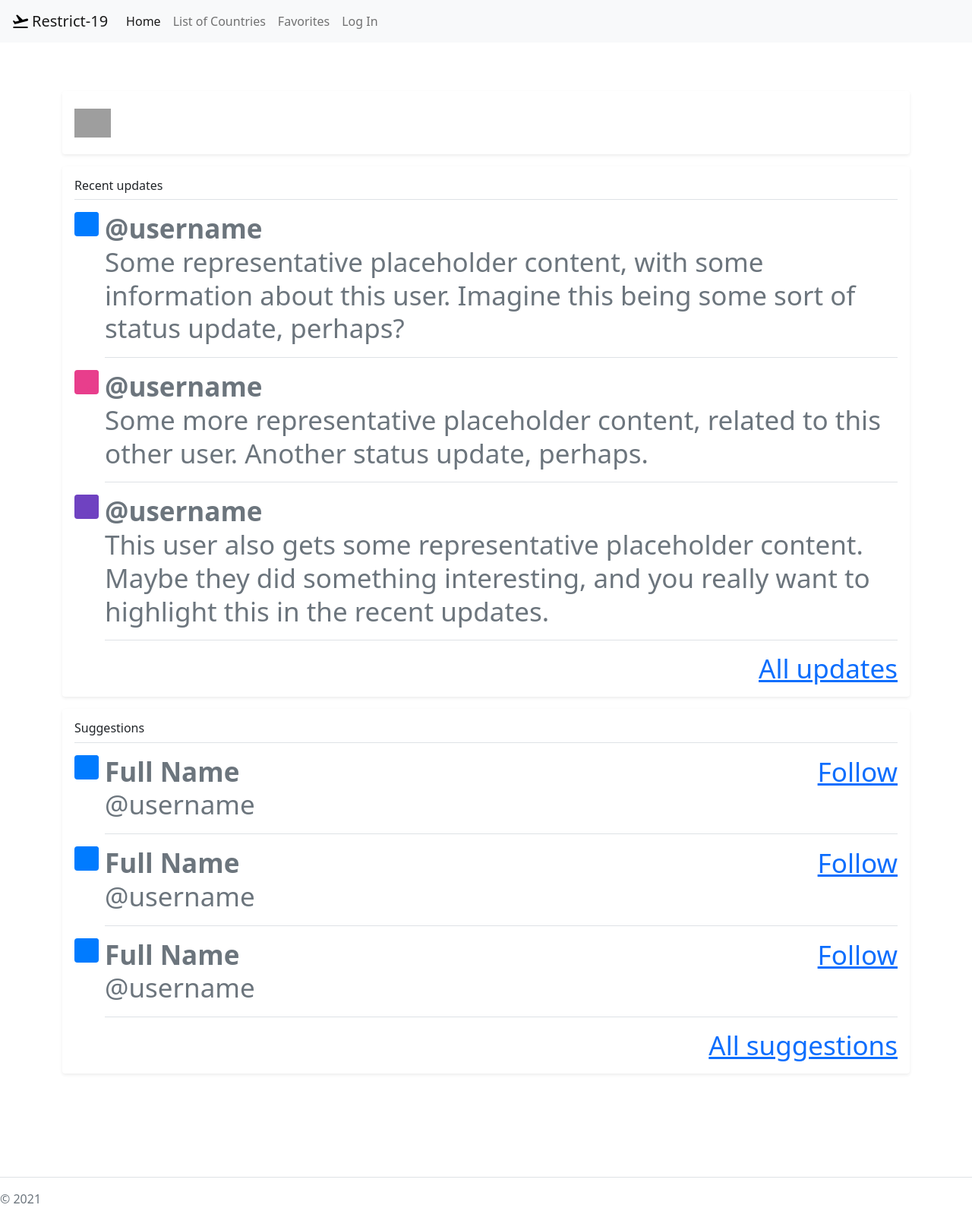
After one commit to Clementwdk/Restrict19, a Flask app: template templates/res.html in a window 1280 px wide. The commit adds this page. Shown: the whole page at 76% size. Run offline with Flask 2, Linux system fonts and the light colour scheme; the template is opened without the code that fills it, so the values that code supplies are empty; grey boxes are pictures that could not be loaded.

Commit message:
main page modification + test post request

```diff
--- a/__init__.py
+++ /dev/null
@@ -1,3 +0,0 @@
-import os
-from .app import app
-from flask import Flask
--- a/app.py
+++ b/app.py
@@ -1,7 +1,5 @@
-from flask import Flask, render_template, request
+from flask import Flask, render_template, request, redirect, url_for
 from flask_sqlalchemy import SQLAlchemy
-from sqlalchemy.orm import sessionmaker
-#from covapp.models import db, Content
 
 app = Flask(__name__)
 app.config['SQLALCHEMY_TRACK_MODIFICATIONS'] = False
@@ -47,17 +45,33 @@ class CRestrict(db.Model):
         return '<Country %r>' % self.country
 
 
-
-
 @app.route('/', methods=['POST', 'GET'])
 def home():
     country = CRestrict.query.all()
-    return render_template('Index.html', country=country)
+    if request.method == "POST":
+        print("OOOOO ")
+        userChoice = request.form.get("ct")
+        if request.form["submit_button"] == 'push':
+            print("uuuu "+userChoice)
+            redirect(url_for(res, country=userChoice))
+    elif request.method == "GET":
+        return render_template('Index.html', country=country)
 
 @app.route('/res', methods=['POST', 'GET'])
 def res():
-    country = CRestrict.query.all()
-    return "coucou"
+    sCountry = request.args.get('country')
+    if sCountry:
+        try:
+            for x in CRestrict.query.all():
+                if x.country == sCountry:
+                    print('Country Find')
+                    sCountry = x
+        except:
+            return 'INVALID DATA'
+
+        print("Ok")
+
+    return render_template('res.html', infoC = sCountry)
 
 
 
--- /dev/null
+++ b/templates/res.html
@@ -0,0 +1,122 @@
+<html lang="en"><head>
+    <meta charset="UTF-8">
+    <title>Restrict-19</title>
+    <link href="https://cdn.jsdelivr.net/npm/bootstrap@5.0.0-beta3/dist/css/bootstrap.min.css" rel="stylesheet" integrity="sha384-eOJMYsd53ii+scO/bJGFsiCZc+5NDVN2yr8+0RDqr0Ql0h+rP48ckxlpbzKgwra6" crossorigin="anonymous">
+</head>
+<body>
+
+    <nav class="navbar navbar-expand-lg navbar-light bg-light">
+      <div class="container-fluid">
+        <img src=".\static\flight_takeoff-24px.svg" alt="" width="30" height="24">
+        <a class="navbar-brand" href="#">Restrict-19</a>
+        <button class="navbar-toggler" type="button" data-bs-toggle="collapse" data-bs-target="#navbarNavAltMarkup" aria-controls="navbarNavAltMarkup" aria-expanded="false" aria-label="Toggle navigation">
+          <span class="navbar-toggler-icon"></span>
+        </button>
+        <div class="collapse navbar-collapse" id="navbarNavAltMarkup">
+          <div class="navbar-nav ">
+            <a class="nav-link active" aria-current="page" href="#">Home</a>
+            <a class="nav-link" href="#">List of Countries</a>
+            <a class="nav-link" href="#">Favorites </a>
+            <a class="nav-link" href="#"> Log In </a>
+          </div>
+        </div>
+
+      </div>
+    </nav>
+
+    <h1>
+    <br>
+<main class="container">
+  <div class="d-flex align-items-center p-3 my-3 text-white bg-purple rounded shadow-sm">
+    <img class="me-3" src="/docs/5.0/assets/brand/bootstrap-logo-white.svg" alt="" width="48" height="38">
+    <div class="lh-1">
+      <h1 class="h6 mb-0 text-white lh-1">Bootstrap</h1>
+      <small>Since 2011</small>
+    </div>
+  </div>
+
+  <div class="my-3 p-3 bg-body rounded shadow-sm">
+    <h6 class="border-bottom pb-2 mb-0">Recent updates</h6>
+    <div class="d-flex text-muted pt-3">
+      <svg class="bd-placeholder-img flex-shrink-0 me-2 rounded" width="32" height="32" xmlns="http://www.w3.org/2000/svg" role="img" aria-label="Placeholder: 32x32" preserveAspectRatio="xMidYMid slice" focusable="false"><title>Placeholder</title><rect width="100%" height="100%" fill="#007bff"></rect><text x="50%" y="50%" fill="#007bff" dy=".3em">32x32</text></svg>
+
+      <p class="pb-3 mb-0 small lh-sm border-bottom">
+        <strong class="d-block text-gray-dark">@username</strong>
+        Some representative placeholder content, with some information about this user. Imagine this being some sort of status update, perhaps?
+      </p>
+    </div>
+    <div class="d-flex text-muted pt-3">
+      <svg class="bd-placeholder-img flex-shrink-0 me-2 rounded" width="32" height="32" xmlns="http://www.w3.org/2000/svg" role="img" aria-label="Placeholder: 32x32" preserveAspectRatio="xMidYMid slice" focusable="false"><title>Placeholder</title><rect width="100%" height="100%" fill="#e83e8c"></rect><text x="50%" y="50%" fill="#e83e8c" dy=".3em">32x32</text></svg>
+
+      <p class="pb-3 mb-0 small lh-sm border-bottom">
+        <strong class="d-block text-gray-dark">@username</strong>
+        Some more representative placeholder content, related to this other user. Another status update, perhaps.
+      </p>
+    </div>
+    <div class="d-flex text-muted pt-3">
+      <svg class="bd-placeholder-img flex-shrink-0 me-2 rounded" width="32" height="32" xmlns="http://www.w3.org/2000/svg" role="img" aria-label="Placeholder: 32x32" preserveAspectRatio="xMidYMid slice" focusable="false"><title>Placeholder</title><rect width="100%" height="100%" fill="#6f42c1"></rect><text x="50%" y="50%" fill="#6f42c1" dy=".3em">32x32</text></svg>
+
+      <p class="pb-3 mb-0 small lh-sm border-bottom">
+        <strong class="d-block text-gray-dark">@username</strong>
+        This user also gets some representative placeholder content. Maybe they did something interesting, and you really want to highlight this in the recent updates.
+      </p>
+    </div>
+    <small class="d-block text-end mt-3">
+      <a href="#">All updates</a>
+    </small>
+  </div>
+
+  <div class="my-3 p-3 bg-body rounded shadow-sm">
+    <h6 class="border-bottom pb-2 mb-0">Suggestions</h6>
+    <div class="d-flex text-muted pt-3">
+      <svg class="bd-placeholder-img flex-shrink-0 me-2 rounded" width="32" height="32" xmlns="http://www.w3.org/2000/svg" role="img" aria-label="Placeholder: 32x32" preserveAspectRatio="xMidYMid slice" focusable="false"><title>Placeholder</title><rect width="100%" height="100%" fill="#007bff"></rect><text x="50%" y="50%" fill="#007bff" dy=".3em">32x32</text></svg>
+
+      <div class="pb-3 mb-0 small lh-sm border-bottom w-100">
+        <div class="d-flex justify-content-between">
+          <strong class="text-gray-dark">Full Name</strong>
+          <a href="#">Follow</a>
+        </div>
+        <span class="d-block">@username</span>
+      </div>
+    </div>
+    <div class="d-flex text-muted pt-3">
+      <svg class="bd-placeholder-img flex-shrink-0 me-2 rounded" width="32" height="32" xmlns="http://www.w3.org/2000/svg" role="img" aria-label="Placeholder: 32x32" preserveAspectRatio="xMidYMid slice" focusable="false"><title>Placeholder</title><rect width="100%" height="100%" fill="#007bff"></rect><text x="50%" y="50%" fill="#007bff" dy=".3em">32x32</text></svg>
+
+      <div class="pb-3 mb-0 small lh-sm border-bottom w-100">
+        <div class="d-flex justify-content-between">
+          <strong class="text-gray-dark">Full Name</strong>
+          <a href="#">Follow</a>
+        </div>
+        <span class="d-block">@username</span>
+      </div>
+    </div>
+    <div class="d-flex text-muted pt-3">
+      <svg class="bd-placeholder-img flex-shrink-0 me-2 rounded" width="32" height="32" xmlns="http://www.w3.org/2000/svg" role="img" aria-label="Placeholder: 32x32" preserveAspectRatio="xMidYMid slice" focusable="false"><title>Placeholder</title><rect width="100%" height="100%" fill="#007bff"></rect><text x="50%" y="50%" fill="#007bff" dy=".3em">32x32</text></svg>
+
+      <div class="pb-3 mb-0 small lh-sm border-bottom w-100">
+        <div class="d-flex justify-content-between">
+          <strong class="text-gray-dark">Full Name</strong>
+          <a href="#">Follow</a>
+        </div>
+        <span class="d-block">@username</span>
+      </div>
+    </div>
+    <small class="d-block text-end mt-3">
+      <a href="#">All suggestions</a>
+    </small>
+  </div>
+</main>
+
+</h1>
+
+    <script src="https://cdn.jsdelivr.net/npm/bootstrap@5.0.0-beta3/dist/js/bootstrap.bundle.min.js" integrity="sha384-JEW9xMcG8R+pH31jmWH6WWP0WintQrMb4s7ZOdauHnUtxwoG2vI5DkLtS3qm9Ekf" crossorigin="anonymous"></script>
+    <script src="https://cdn.jsdelivr.net/npm/@popperjs/core@2.9.1/dist/umd/popper.min.js" integrity="sha384-SR1sx49pcuLnqZUnnPwx6FCym0wLsk5JZuNx2bPPENzswTNFaQU1RDvt3wT4gWFG" crossorigin="anonymous"></script>
+    <script src="https://cdn.jsdelivr.net/npm/bootstrap@5.0.0-beta3/dist/js/bootstrap.min.js" integrity="sha384-j0CNLUeiqtyaRmlzUHCPZ+Gy5fQu0dQ6eZ/xAww941Ai1SxSY+0EQqNXNE6DZiVc" crossorigin="anonymous"></script>
+
+<br><br><br><br>
+<footer class="pt-3 mt-4 text-muted border-top">
+      © 2021
+    </footer>
+
+
+</body></html>
```
Also changed, not shown: templates/Index.html (+16 -7 lines), templates/base.html (+9 -3 lines), static/bg-main.jpg (added).
